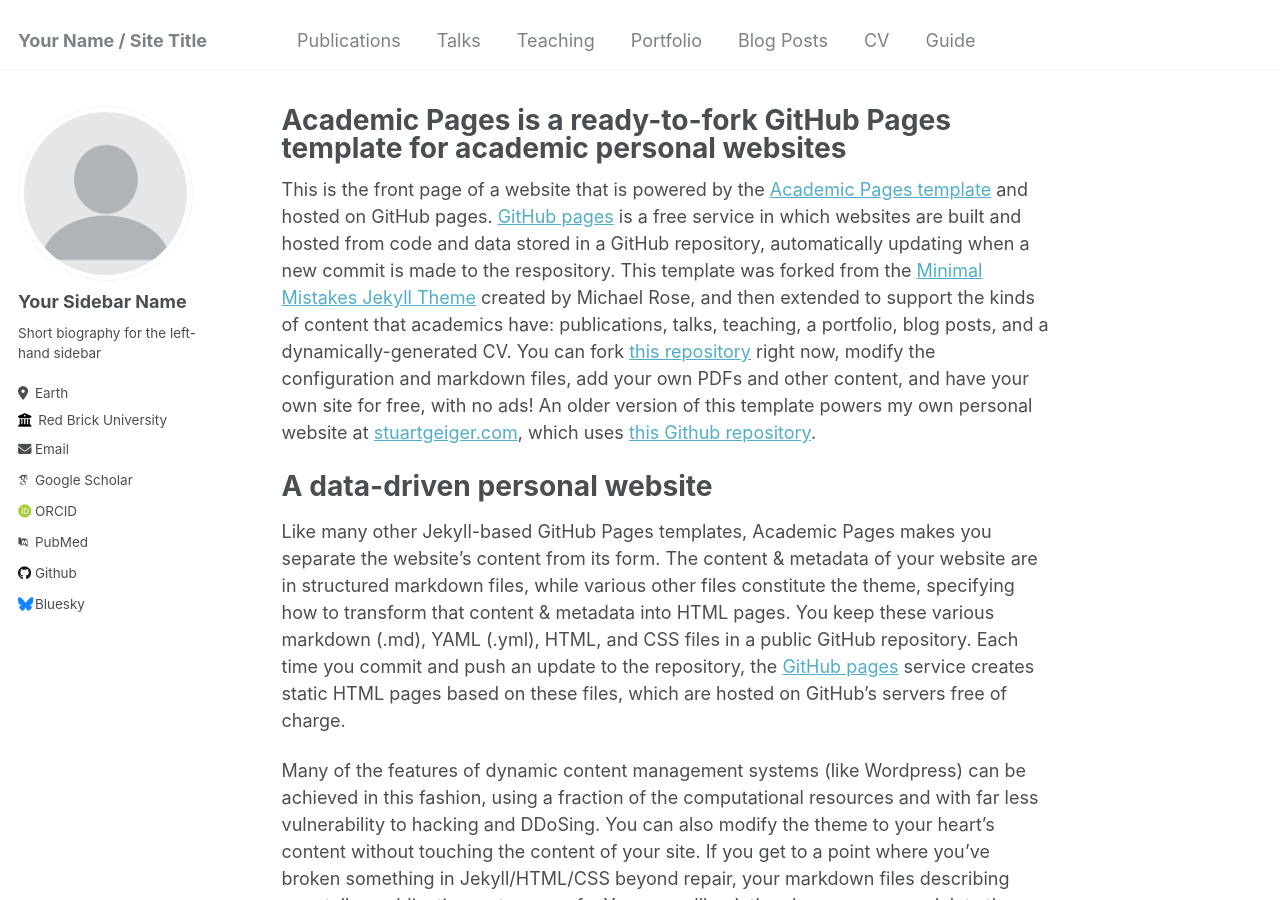
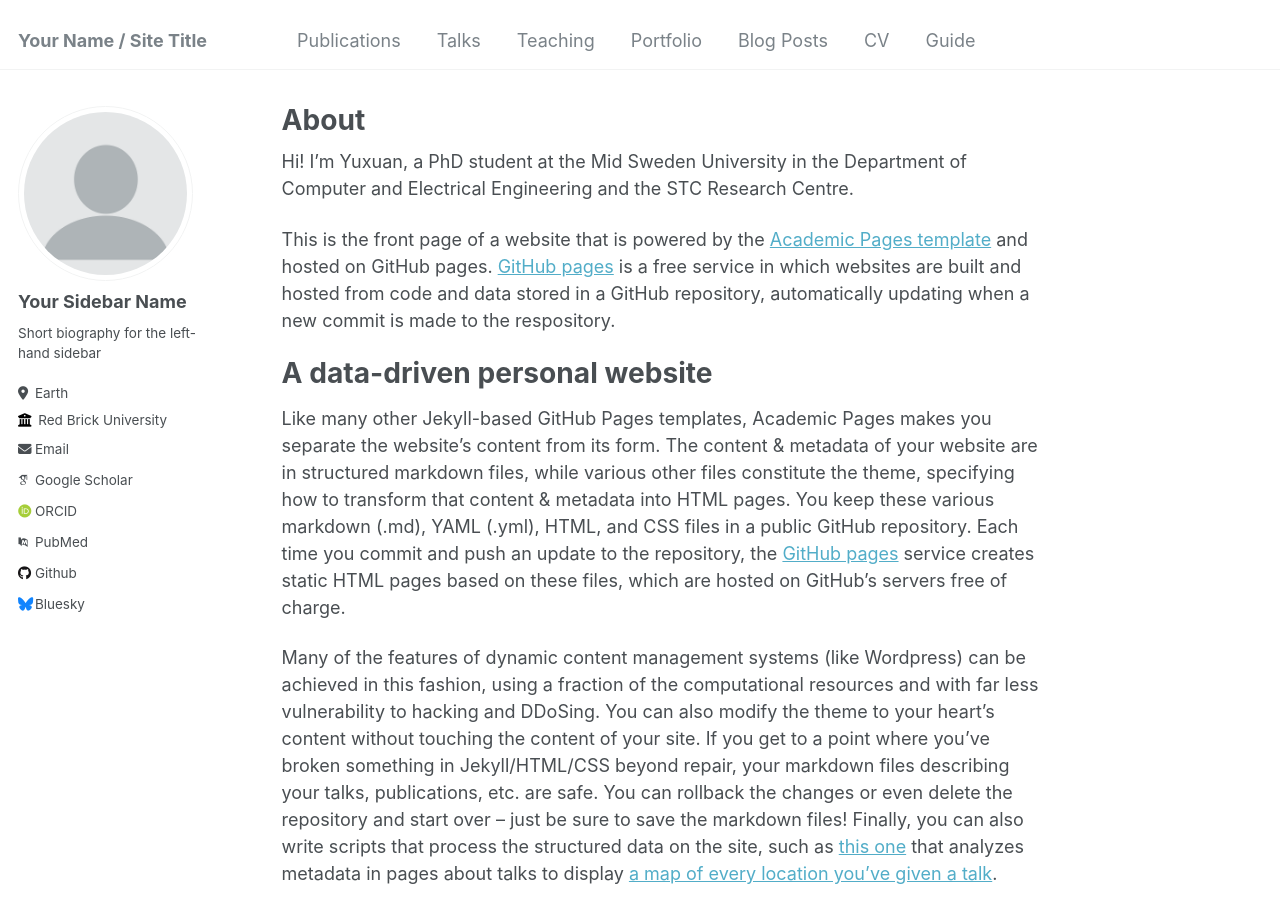
Before and after one commit to YuxuanZhang-96/YuxuanZhang-96.github.io, a Jekyll site: the page built from _pages/about.md, in a window 1280 px wide and 900 px high. Built offline with Jekyll 4.4.1, drawn with Linux system fonts in a browser that asks for light colours; some web fonts are replaced.

Commit message:
Update about.md

```diff
--- a/_pages/about.md
+++ b/_pages/about.md
@@ -1,13 +1,15 @@
 ---
 permalink: /
-title: "Academic Pages is a ready-to-fork GitHub Pages template for academic personal websites"
+title: "About"
 author_profile: true
 redirect_from:
   - /about/
   - /about.html
 ---
 
-This is the front page of a website that is powered by the [Academic Pages template](https://github.com/academicpages/academicpages.github.io) and hosted on GitHub pages. [GitHub pages](https://pages.github.com) is a free service in which websites are built and hosted from code and data stored in a GitHub repository, automatically updating when a new commit is made to the respository. This template was forked from the [Minimal Mistakes Jekyll Theme](https://mmistakes.github.io/minimal-mistakes/) created by Michael Rose, and then extended to support the kinds of content that academics have: publications, talks, teaching, a portfolio, blog posts, and a dynamically-generated CV. You can fork [this repository](https://github.com/academicpages/academicpages.github.io) right now, modify the configuration and markdown files, add your own PDFs and other content, and have your own site for free, with no ads! An older version of this template powers my own personal website at [stuartgeiger.com](http://stuartgeiger.com), which uses [this Github repository](https://github.com/staeiou/staeiou.github.io).
+Hi! I’m Yuxuan, a PhD student at the Mid Sweden University in the Department of Computer  and Electrical Engineering and the STC Research Centre.
+
+This is the front page of a website that is powered by the [Academic Pages template](https://github.com/academicpages/academicpages.github.io) and hosted on GitHub pages. [GitHub pages](https://pages.github.com) is a free service in which websites are built and hosted from code and data stored in a GitHub repository, automatically updating when a new commit is made to the respository.
 
 A data-driven personal website
 ======
```
